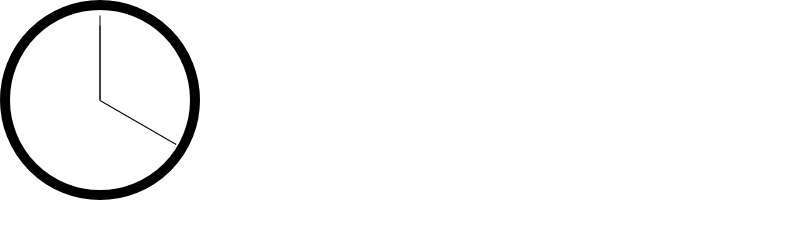
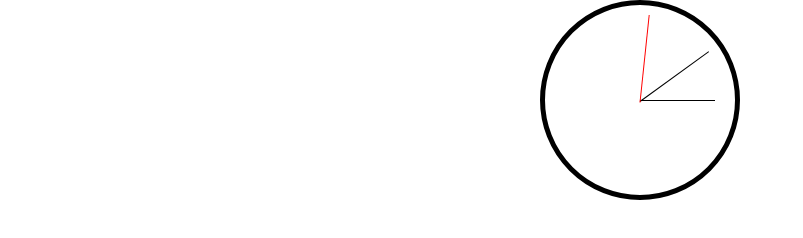
Before and after one commit to jman294/clock, a plain HTML site: page index.html in a window 1280 px wide. Shown: the whole page, without its empty margins (0-803 px from the left). Drawn offline with Linux system fonts and the light colour scheme.

Commit message:
Clock based on current time

```diff
--- a/clock.css
+++ b/clock.css
@@ -7,29 +7,30 @@ body {
   height: 200px;
   width: 200px;
   box-sizing: border-box;
-  border: 10px solid black;
+  border: 5px solid black;
   border-radius: 50%;
+  margin: 0 auto;
 }
 
 .hand {
   background: black;
   width: 95;
   height: 1px;
-  position: absolute;
-  left: 100;
-  top: 100;
+  position: relative;
+  left: 50%;
+  top: 50%;
   transform-origin: 0% 50%;
-  transform: rotate(270deg);
 }
 
 #hour {
-  width: 85;
+  width: 75;
 }
 
 #minute {
-  width: 75;
+  width: 85;
 }
 
 #second {
   width: 88;
+  background-color: red;
 }
--- a/index.html
+++ b/index.html
@@ -16,20 +16,14 @@
       let minuteHand = document.getElementById('minute')
       let hourHand = document.getElementById('hour')
 
-      let currentSecond = 0
-      let currentMinute = 12
-      let currentHour = 6
       setInterval(function () {
-        currentSecond = (currentSecond + 1) % 60
-        secondHand.style.transform = 'rotate('+currentSecond*6+'deg)'
-        if (currentSecond % 60 === 0) {
-          minuteHand.style.transform = 'rotate('+currentMinute*6+'deg)'
-          currentMinute += 1
-        }
-        if (currentMinute % 60 === 0) {
-          hourHand.style.transform = 'rotate('+currentHour*30+'deg)'
-          currentHour += 1
-        }
+        let now = new Date()
+        let degrees = now.getSeconds()*6-90
+        secondHand.style.transform = 'rotate('+degrees+'deg)'
+        degrees = now.getMinutes()*6-90
+        minuteHand.style.transform = 'rotate('+degrees+'deg)'
+        degrees = now.getHours()*30-90
+        hourHand.style.transform = 'rotate('+degrees+'deg)'
       }, 1000)
     </script>
   </body>
```
